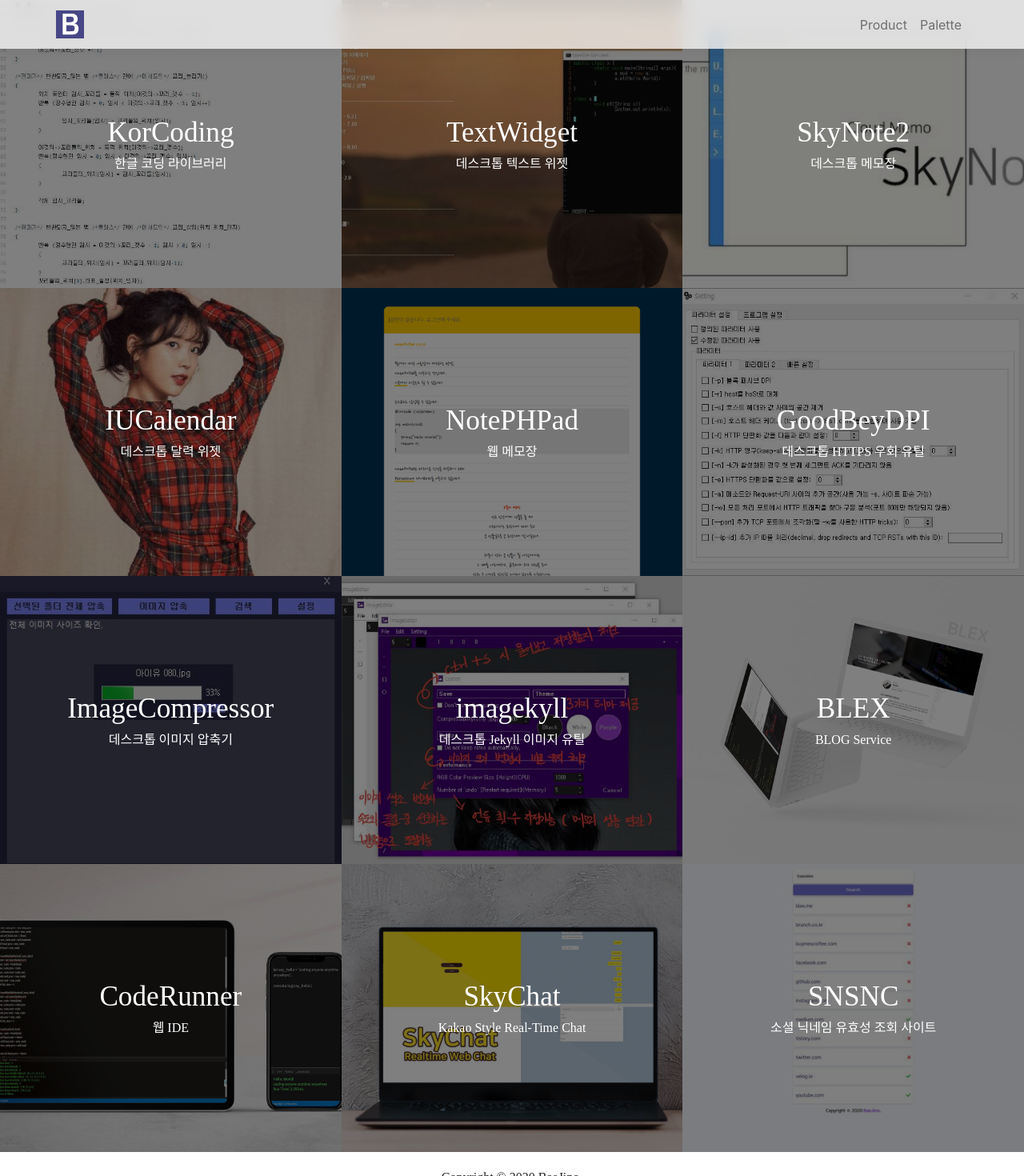
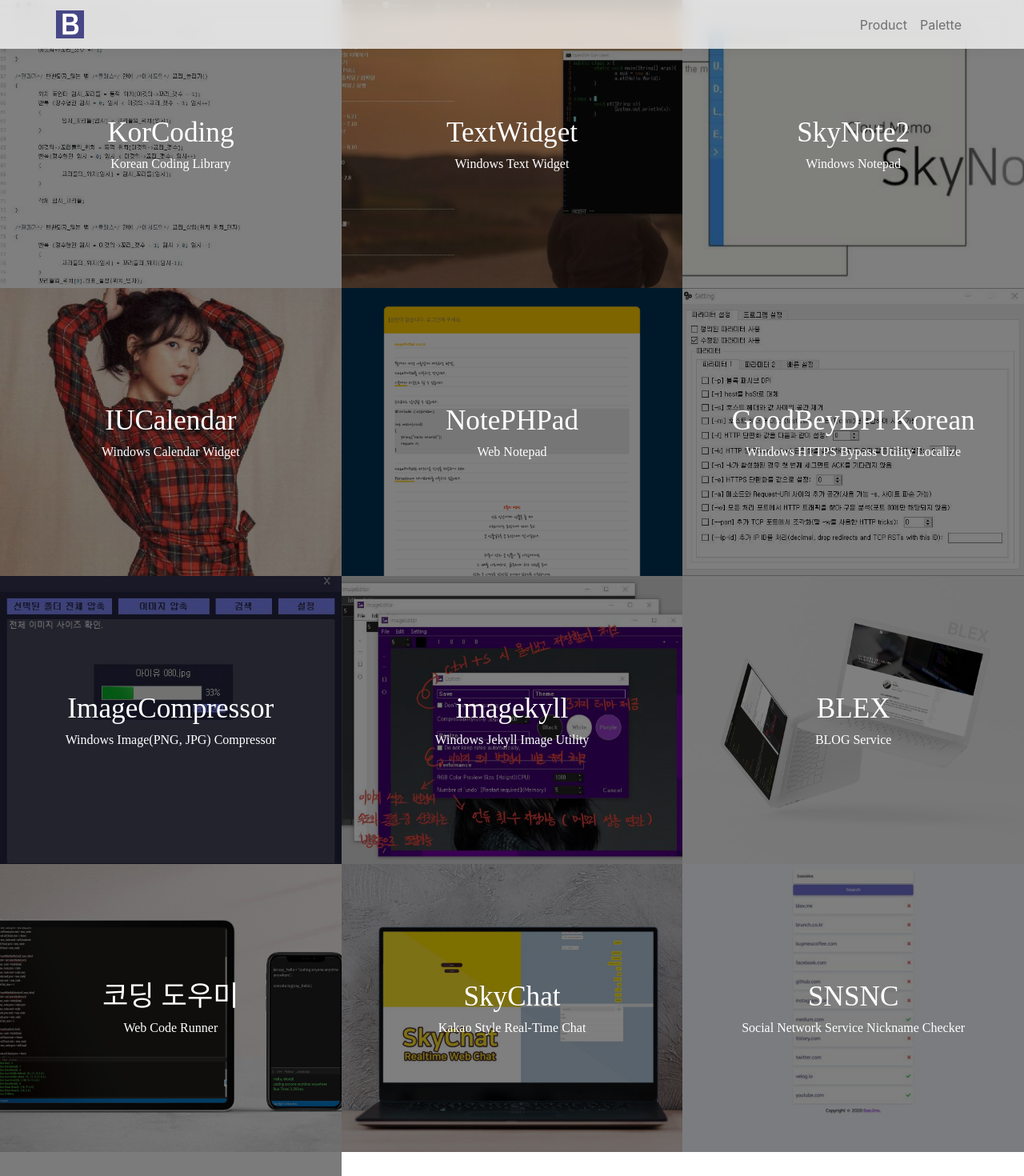
Before and after one commit to baealex/portfolio, a React (Create React App) app: page /product in a window 1280 px wide. Shown: the top 1470 px of the page at 80% size. Built offline with nearby package versions, Linux system fonts and the light colour scheme; a web font is replaced by a local one.

Commit message:
append new project

```diff
--- a/src/pages/Products/index.js
+++ b/src/pages/Products/index.js
@@ -24,49 +24,49 @@ function Products() {
             image: require('./resource/kc.jpg'),
             href: 'https://blex.me/thread/toy-project/@baealex/korcoding',
             title: 'KorCoding',
-            subtitle: '한글 코딩 라이브러리',
+            subtitle: 'Korean Coding Library',
         },
         {
             image: require('./resource/txwg.jpg'),
             href: 'https://blex.me/thread/toy-project/@baealex/textwidget',
             title: 'TextWidget',
-            subtitle: '데스크톱 텍스트 위젯',
+            subtitle: 'Windows Text Widget',
         },
         {
             image: require('./resource/sk2.jpg'),
             href: 'https://blex.me/thread/toy-project/@baealex/skynote2',
             title: 'SkyNote2',
-            subtitle: '데스크톱 메모장',
+            subtitle: 'Windows Notepad',
         },
         {
             image: require('./resource/iuc.jpg'),
             href: 'https://blex.me/thread/toy-project/@baealex/iucalendar',
             title: 'IUCalendar',
-            subtitle: '데스크톱 달력 위젯',
+            subtitle: 'Windows Calendar Widget',
         },
         {
             image: require('./resource/np.png'),
             href: 'https://blex.me/thread/toy-project/@baealex/notephpad',
             title: 'NotePHPad',
-            subtitle: '웹 메모장',
+            subtitle: 'Web Notepad',
         },
         {
             image: require('./resource/gbgk.jpg'),
             href: 'https://blex.me/thread/toy-project/@baealex/goodbydpi-gui-korean',
-            title: 'GoodBeyDPI',
-            subtitle: '데스크톱 HTTPS 우회 유틸',
+            title: 'GoodBeyDPI Korean',
+            subtitle: 'Windows HTTPS Bypass Utility Localize',
         },
         {
             image: require('./resource/ic.jpg'),
             href: 'https://blex.me/thread/toy-project/@baealex/imagecompressor',
             title: 'ImageCompressor',
-            subtitle: '데스크톱 이미지 압축기',
+            subtitle: 'Windows Image(PNG, JPG) Compressor',
         },
         {
             image: require('./resource/imjk.jpg'),
             href: 'https://blex.me/thread/toy-project/@baealex/imagekyll',
             title: 'imagekyll',
-            subtitle: '데스크톱 Jekyll 이미지 유틸',
+            subtitle: 'Windows Jekyll Image Utility',
         },
         {
             image: require('../Index/components/Product/resource/blex.png'),
@@ -77,8 +77,8 @@ function Products() {
         {
             image: require('./resource/cr.jpg'),
             href: 'https://blex.me/thread/toy-project/@baealex/coderunner',
-            title: 'CodeRunner',
-            subtitle: '웹 IDE',
+            title: '코딩 도우미',
+            subtitle: 'Web Code Runner',
         },
         {
             image: require('./resource/kwc.jpg'),
@@ -90,8 +90,14 @@ function Products() {
             image: require('./resource/snsnc.jpg'),
             href: 'https://blex.me/thread/toy-project/@baealex/snsnc',
             title: 'SNSNC',
-            subtitle: '소셜 닉네임 유효성 조회 사이트',
+            subtitle: 'Social Network Service Nickname Checker',
         },
+        {
+            image: require('./resource/nd.png'),
+            href: 'https://blex.me/thread/toy-project/@baealex/노션-도우미',
+            title: '노션 도우미',
+            subtitle: 'Guide, Google Analytics',
+        }
     ]
     const box = prodList.map((prod, idx) =>
         (<Box key={idx} prod={prod}/>)
```
Also changed, not shown: src/pages/Products/resource/nd.png (added).
